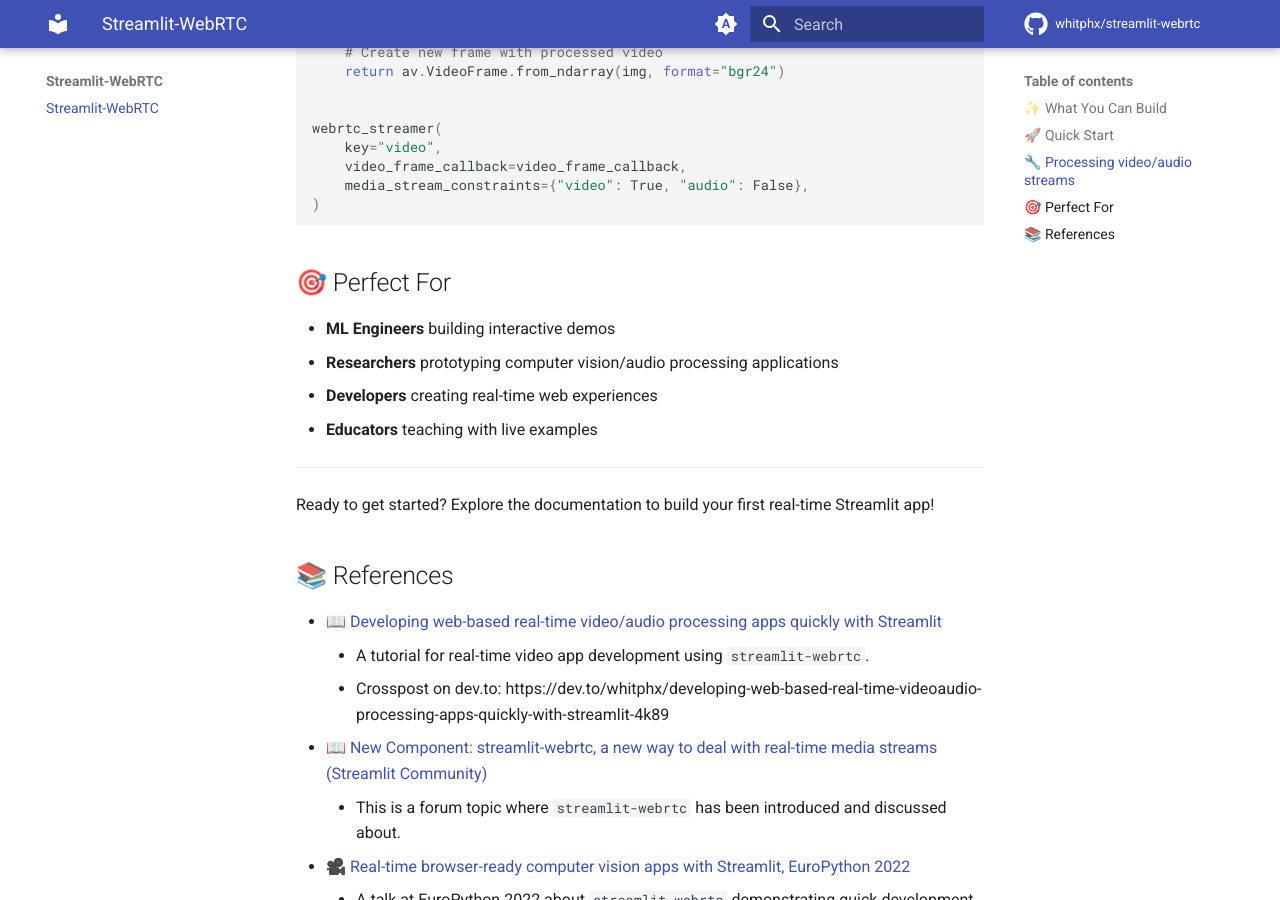
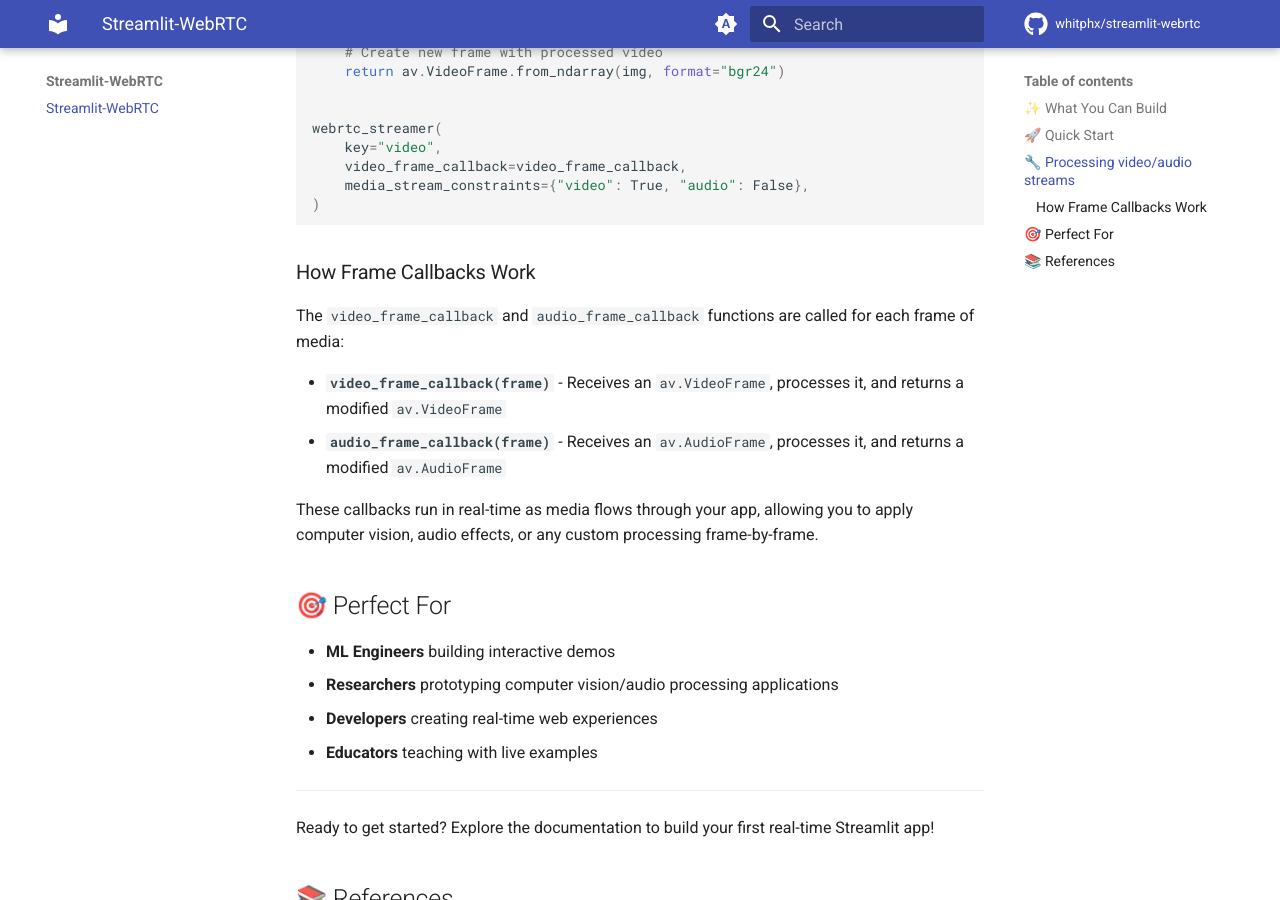
Before and after one commit to whitphx/streamlit-webrtc, an MkDocs documentation site: the page built from docs/index.md, in a window 1280 px wide and 900 px high, scrolled down 1220 px. Built offline with MkDocs 1.6.1 and Material for MkDocs 9.7.7, drawn with Linux system fonts in a browser that asks for light colours; comment, search, counter and statistics services are not loaded.

Commit message:
update doc

````diff
--- a/docs/index.md
+++ b/docs/index.md
@@ -40,6 +40,15 @@
     --8<-- "./examples/both.py"
     ```
 
+### How Frame Callbacks Work
+
+The `video_frame_callback` and `audio_frame_callback` functions are called for each frame of media:
+
+- **`video_frame_callback(frame)`** - Receives an `av.VideoFrame`, processes it, and returns a modified `av.VideoFrame`
+- **`audio_frame_callback(frame)`** - Receives an `av.AudioFrame`, processes it, and returns a modified `av.AudioFrame`
+
+These callbacks run in real-time as media flows through your app, allowing you to apply computer vision, audio effects, or any custom processing frame-by-frame.
+
 ## 🎯 Perfect For
 
 - **ML Engineers** building interactive demos
````
